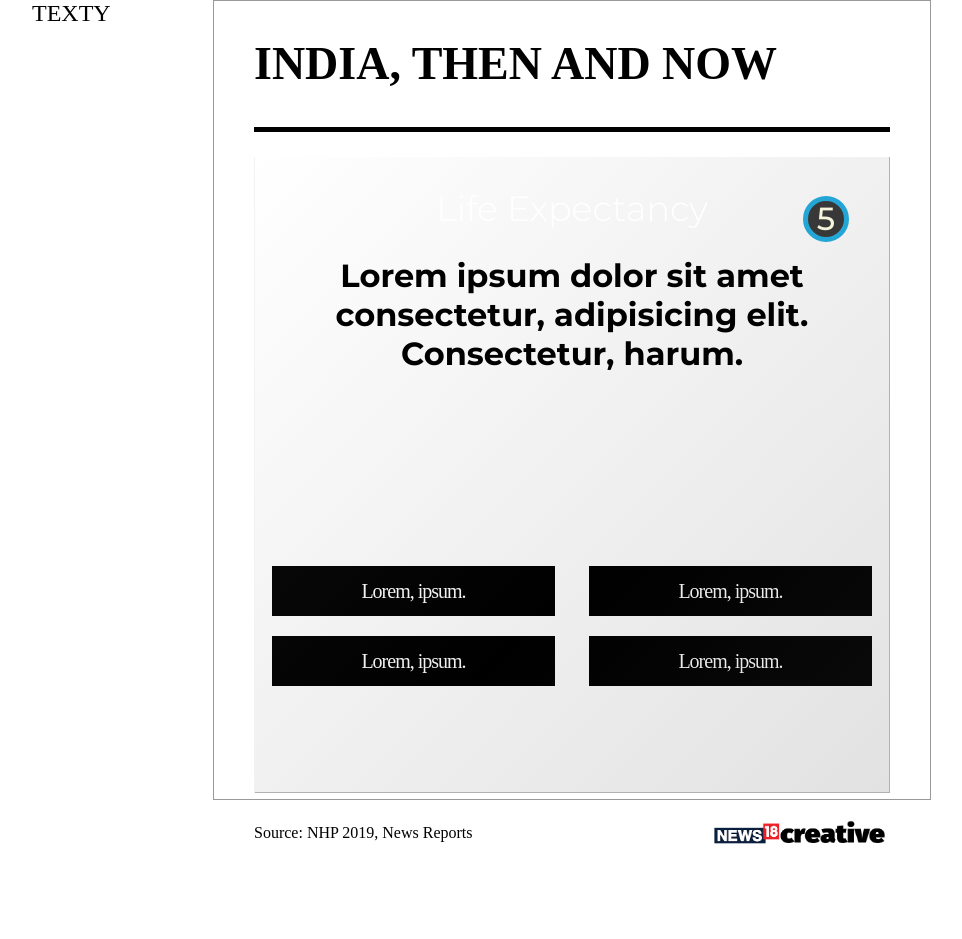
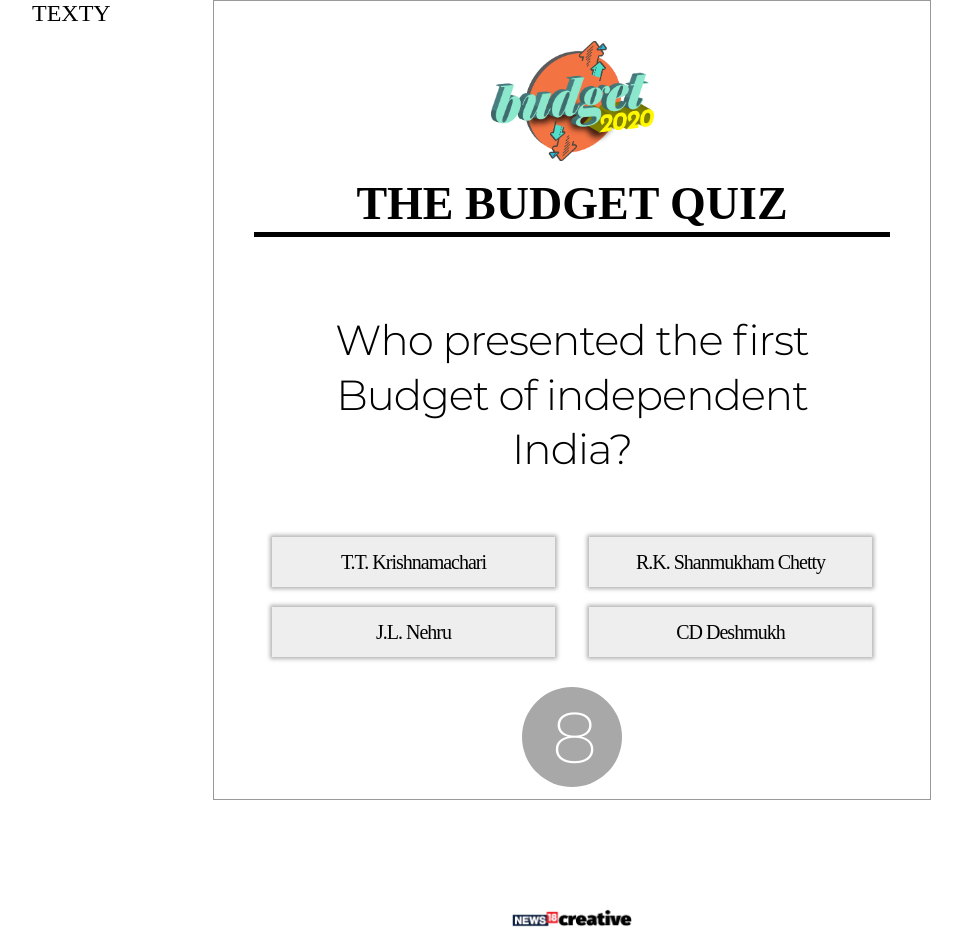
Before and after one commit to systementropy/yearEnder, a plain HTML site: page FMQuiz.html in a window 1280 px wide. Shown: the whole page, without its empty margins (68-1030 px from the left). Before the commit the page ends 858 px from the top, so only its background shows below. Drawn offline with Linux system fonts and the light colour scheme; a web font is replaced by a local one.

Commit message:
budgetquiz finL

```diff
--- a/FMQuiz.html
+++ b/FMQuiz.html
@@ -6,6 +6,7 @@
     <meta http-equiv="X-UA-Compatible" content="ie=edge">
     <title>Document</title>
     <style>
+
         @font-face {
             font-family: monty;
             src: url(./Montserrat/Montserrat-Thin.ttf);
@@ -61,7 +62,9 @@
             border-bottom: 5px solid #000;
             padding: 0;
 			position: relative;
-			height: 86px;
+			height: auto;
+			text-align: center;
+			padding-bottom: 5px;
         }
         .title h1{
             font-size: 46px;
@@ -87,18 +90,43 @@
             width: 636px;
             height: 636px;
             position: relative;
-			margin: 25px 0;
+			margin: 25px 0 10px;
 			overflow: hidden;
+			/* background: url('./Extra/budget2020.png'); */
+
+			/* background-attachment: fixed; */
+			background-repeat: no-repeat;
+			z-index: 0;
         }
-		.slide{
-			display: flex;
+		.imgCont{
+			height: 120px;
+			background-image: url('./Extra/budget2020.png');
+			/* background-color: #333; */
+			background-blend-mode: multiply;
+			background-size: contain;
+			background-position: center;
+			background-repeat: no-repeat;
+			margin-bottom: 20px;
+		}
+		.graphicsContainer::after{
+			content: '';
 			position: absolute;
 			top: 0;
 			left: 0;
 			width: 100%;
 			height: 100%;
+			/* background: rgba(220, 220, 220, 0.7) */
+		}
+		.slide{
+			display: flex;
+			position: absolute;
+			top: 0%;
+			left: 0;
+			width: 100%;
+			height: auto;
 			opacity: 1;
 			transition: all 400ms ease;
+			z-index: 1;
 		}
 		/* .slide1{opacity: 1;} */
 		.slide.active{opacity: 1;}
@@ -112,10 +140,10 @@
         }
         .bottom{
             display: flex;
-            justify-content: space-between;
+            justify-content: center;
         }
         .bottom img{
-            height: 30px;
+            height: 21px;
         }
         .bottom{
             line-height: 30px;
@@ -211,20 +239,20 @@
 		.slide>div{
 			/* width: 50%; */
 			margin: 1px;
-			box-shadow: 1px 1px 1px 1px rgba(0, 0, 0, 0.3);
+			/*! box-shadow: 1px 1px 1px 1px rgba(0, 0, 0, 0.3); */
 			transition: all 2000ms ease, background 0ms ease;
 		}
 		.then1{
 			transform: scaleY(1);
 			height: 100%;
 			transform-origin: bottom;
-			background-image: linear-gradient(to right bottom, rgb(255, 255, 255),rgb(226, 226, 226));
-			/* background-color: #333; */
+			/* background-image: linear-gradient(to right bottom, rgb(255, 255, 255),rgb(226, 226, 226)),url('./Extra/budget2020.png');
+			background-color: #333;
 			background-blend-mode: multiply;
 			background-size: contain;
 			background-position: center;
-			/* background-attachment: fixed; */
-			background-repeat: no-repeat;
+			/* background-attachment: fixed;
+			background-repeat: no-repeat; */
 			flex-grow: 1;
 			align-self: flex-end;
 		}
@@ -239,10 +267,6 @@
 			/* background-attachment: fixed; */
 			background-repeat: no-repeat;
 			align-self: flex-end;
-		}
-		.slide.active>.then1{
-			/* height: 40%; */
-			/* transform: ; */
 		}
 		.slide.active>.then2{
 			width: 50%;
@@ -294,8 +318,19 @@
 			max-width: 80%;
 			text-align: center;
 			margin: 0px auto;
-			height: 200px;
-			padding: 100px 0;
+			height: auto;
+			padding: 50px 0 50px;
+			opacity: 0;
+			transform: translateY(80px);
+			transition: opacity 400ms ease 600ms,transform 800ms ease 400ms;
+			font-weight: 300;
+			font-size: 42px;
+			line-height: 1.3;
+			letter-spacing: -1px;
+		}
+		.question.active{
+			transform: translateY(0px);
+			opacity: 1;
 		}
 		.texty{
             position: fixed;
@@ -319,17 +354,34 @@
 			padding: 15px;
 			background: #EEE;
 			font-size: 20px;
+			font-weight: normal;
 			letter-spacing: -1px;
 			line-height: 1;
 			margin: 10px auto;
 			box-shadow: 0px 0px 4px 2px rgba(0,0,0,0.3);
 			text-align: center;
-			/* background: linear-gradient(to right bottom, #ee7752, #e73c7e, #23a6d5, #23d5ab); */
-			background-size: 400% 400%;
-			animation: gradient 20s ease infinite;
-			mix-blend-mode: difference;
 			position: relative;
 			z-index: 1;
+			opacity: 0;
+			transition: opacity 400ms ease,transform 800ms ease;
+		}
+		.list span:nth-child(2n){
+			transform: translateX(100%);
+		}
+		.list span:nth-child(2n+1){
+			transform: translateX(-100%);
+		}
+		.list.active span:nth-child(2n){
+			opacity: 1;
+			transform: translateX(0%);
+		}
+		.list.active span:nth-child(2n+1){
+			opacity: 1;
+			transform: translateX(0%);
+		}
+		.list span.active{
+			font-weight: 500;
+			color: #FFF;
 		}
 		.list span::before{
 			content: '';
@@ -339,10 +391,7 @@
 			z-index: -1;
 			height: 100%;
 			width: 100%;
-			background: linear-gradient(to bottom right, #FFF,#333),url('./Extra/banner.png');
-			background-position: center;
-			background-size: cover;
-			background-blend-mode: difference;
+			background: linear-gradient(to bottom right, #1A6E5F,rgb(26, 86, 110));
 			transform: scaleX(0);
 			transform-origin: left;
 
@@ -357,32 +406,81 @@
 			100% {background-position: 0% 50%;}
 		}
 		.counterElt{
-			font-size: 32px;
+			font-size: 72px;
 			position: absolute;
-			top: 40px;
-			right: 40px;
+			bottom: -120px;
+			left: 50%;
 			z-index: 10;
-			background: #383838;
-			line-height: 36px;
-			width: 46px;
+			background: #838383;
+			line-height: 100px;
+			width: 100px;
 			text-align: center;
 			border-radius: 50%;
-			font-weight: 500;
+			font-weight: 200;
 			box-sizing: border-box;
-			border: 5px solid #23a6d5;
-			color: beige;
+			/*! border: 2px solid #23a6d5; */
+			color: #FFF;
+			height: 100px;
+			opacity: 0;
+			transition: all ease-in;
+			transform: translateX(-50%);
+			letter-spacing: -5px;
+		}
+		.counterElt.active{
+			opacity: 0.7;
+		}
+		.counterElt:after{
+			content: '';
+			position: absolute;
+			top: 0;
+			left: 100%;
+			width: 100%;
+			height: 100%;
+			background: #383838;
+			clip-path: polygon(100% 74%, 44% 48%, 100% 21%);
+			border-radius: 50%;
+			overflow: hidden;
+			/* animation: name duration timing-function delay iteration-count direction fill-mode; */
+			/* animation: loading 2s linear; */
+			animation-duration: 2s;
+			animation-iteration-count: infinite;
+			opacity: 0;
+		}
+		@keyframes loading {
+			0% {
+    clip-path: polygon(100% 74%, 44% 48%, 100% 21%);
+  }
+  25% {
+    clip-path: polygon(100% 60%, 44% 48%, 100% 40%);
+  }
+  50% {
+    clip-path: polygon(100% 50%, 44% 48%, 100% 50%);
+  }
+  75% {
+    clip-path: polygon(100% 59%, 44% 48%, 100% 35%);
+  }
+  100% {
+    clip-path: polygon(100% 74%, 44% 48%, 100% 21%);
+  }
+		}
+		.slide{
+			opacity: 0;
+			transition: all 400ms ease;
+		}
+		.slide.active{
+			opacity: 1;
 		}
     </style>
 </head>
 <body>
 	<span class="texty">TEXTY</span>
     <div class="mainBody">
+		<div class="imgCont"></div>
         <div class="title">
-            <h1>INDIA, THEN AND NOW</h1>
-            <h3 id="section"><mainText>Life Expectancy</mainText><span></span></h3>
+            <h1>THE BUDGET QUIZ</h1>
         </div>
         <div class="graphicsContainer">
-			<div class="slide slide1 active0">
+			<div class="slide slide1">
 				<div class="then1">
 					<span class="counterElt">1</span>
 					<h1 class="question">Lorem ipsum dolor sit amet consectetur, adipisicing elit. Consectetur, harum.</h1>
@@ -397,7 +495,6 @@
         </div>
         <div class="footer">
             <div class="bottom">
-                <span>Source: <text>NHP 2019, News Reports</text></span>
                 <span><img src="./logo.png" alt=""></span>
             </div>
         </div>
@@ -419,9 +516,10 @@
 				["Who among the following never held the office of union finance minister?","Pranab Mukherjee","Nitin Gadkari","V.P. Singh","J.L. Nehru",1],
 			];
 			const fps = 60;
+			const eachQuestionTimer = 16;
 			let globalCounter = 0;
 			function animate() {
-				if(globalCounter<displayData.length*60*100){
+				if(globalCounter<displayData.length*eachQuestionTimer*fps){
 					start(globalCounter)
 					requestAnimationFrame(animate);
 				}
@@ -430,55 +528,75 @@
 			animate();
 			const multiplier = 1000;
 			function start(counter){
-
+				let questionNum = Math.floor(globalCounter/(eachQuestionTimer*fps))
 				if(globalCounter%fps==0){
-					let secs  = counter/fps;
-					console.log(secs);
-					$('.counterElt').text(secs)
+					let secs  = (counter/fps)-(questionNum*eachQuestionTimer);
+					console.log(secs,questionNum);
+					switch (secs) {
+						case 0:
+							$('.counterElt').text('')
+							$('.question').text(displayData[questionNum][0])
+							$('.opt0').text(displayData[questionNum][1]);
+							$('.opt1').text(displayData[questionNum][2]);
+							$('.opt2').text(displayData[questionNum][3]);
+							$('.opt3').text(displayData[questionNum][4]);
+							$('.slide').addClass('active')
+							break;
+						case 1:
+							$('.question').addClass('active')
+							break;
+						case 2:
+							$('.list').addClass('active');
+							$('.counterElt').addClass('active')
+							break;
+						case 3:
+							// $('.counterElt').removeClass('load').text(13-secs)
+							$('.counterElt').text(13-secs)
+							break;
+						case 4:
+							$('.counterElt').text(13-secs)
+							break;
+						case 5:
+							$('.counterElt').text(13-secs)
+							break;
+						case 6:
+							$('.counterElt').text(13-secs)
+							break;
+						case 7:
+							$('.counterElt').text(13-secs)
+							break;
+						case 8:
+							$('.counterElt').text(13-secs)
+							break;
+						case 9:
+							$('.counterElt').text(13-secs)
+							break;
+						case 10:
+							$('.counterElt').text(13-secs)
+							break;
+						case 11:
+							$('.counterElt').text(13-secs)
+							break;
+						case 12:
+							$('.counterElt').text(13-secs)
+							break;
+						case 13:
+							$('.counterElt').text('0')
+							$('.opt'+displayData[questionNum][5]).addClass('active');
+							break;
+						case 14:
+							break;
+						case 15:
+							if((questionNum+1)<displayData.length){
+								$('.counterElt').removeClass('active')
+								$('.slide').removeClass('active')
+								$('.question').removeClass('active')
+								$('.list').removeClass('active');
+								$('.opt'+displayData[questionNum][5]).removeClass('active');
+							}
+					}
 				}
 				globalCounter+=1;
-				// if(counter < displayData.length){
-				// 	setTimeout(function(){
-				// 		$('.counterElt').text(counter)
-				// 		$('.slide1').addClass('active');
-				// 		$('.question').text(displayData[counter][0]);
-				// 		$('.opt0').text(displayData[counter][1]);
-				// 		$('.opt1').text(displayData[counter][2]);
-				// 		$('.opt2').text(displayData[counter][3]);
-				// 		$('.opt3').text(displayData[counter][4]);
-				// 		console.log(displayData[counter][0]+displayData[counter][0]);
-				// 		if(counter<displayData.length){
-				// 			setTimeout(()=>{
-				// 				$('.opt'+displayData[counter][5]).addClass('active');
-				// 				// $('.counterElt').text(10-5);
-				// 			},5*multiplier);
-
-				// 			setTimeout(()=>{
-				// 				$('.slide1').removeClass('reset').addClass('active'+counter).removeClass('active'+(counter-1));
-				// 				// $('.counterElt').text(10-7);
-				// 			},7*multiplier);;
-				// 			setTimeout(()=>{
-				// 				$('.slide1').addClass('active');
-				// 				// $('.counterElt').text(10-8);
-				// 			},8*multiplier);
-				// 			setTimeout(()=>{
-				// 				$('.opt0').removeClass('active')
-				// 				$('.opt1').removeClass('active')
-				// 				$('.opt2').removeClass('active')
-				// 				$('.opt3').removeClass('active')
-				// 				$('.slide1').removeClass('active').addClass('reset');
-				// 				// $('.counterElt').text(10-5);
-				// 			},9*multiplier);
-				// 			if(counter==0){
-				// 				$('.graphicsContainer').addClass('active');
-				// 			}
-				// 		}
-
-				// 		console.log(counter,displayData[counter][0]);
-				// 		counter++;
-				// 		start(counter);
-				// 	}, 10*multiplier);
-				// }
 			}
 			start(0);
         })
```
Also changed, not shown: Extra/budget2020.png (added).
